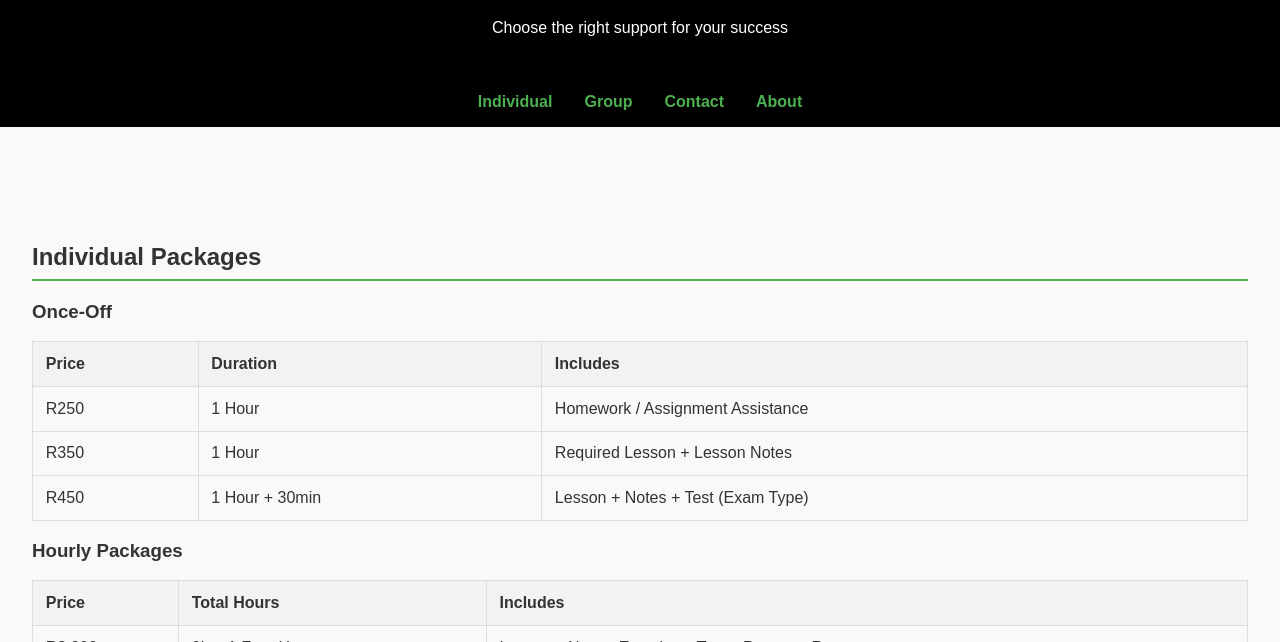
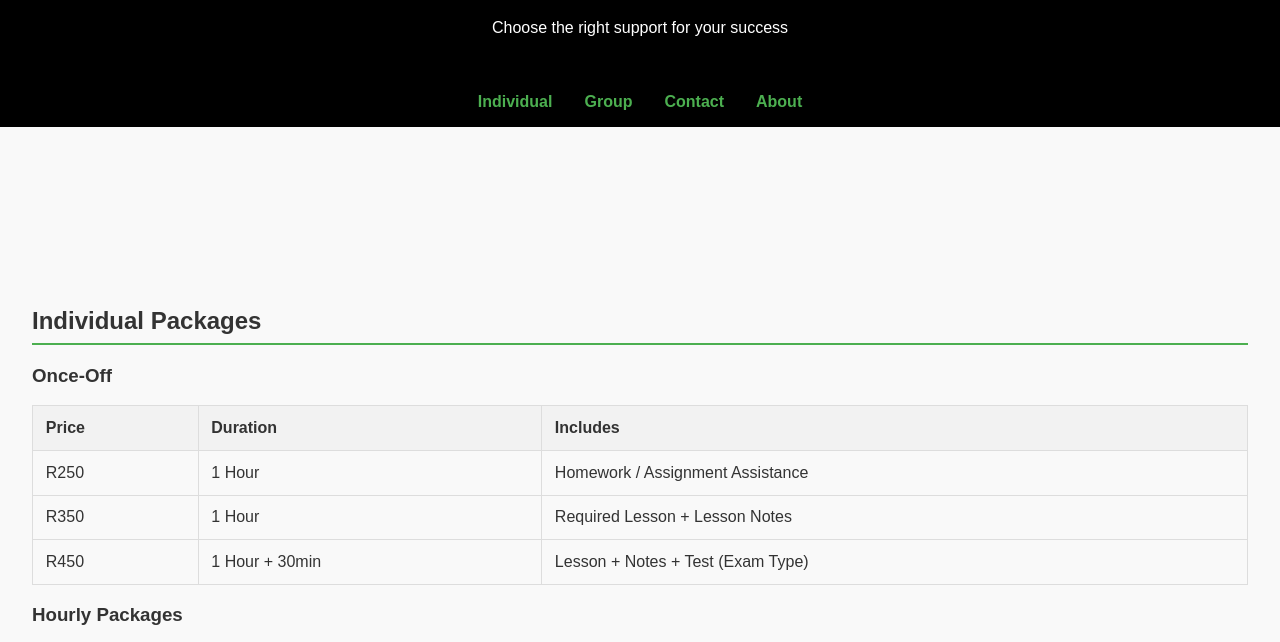
Before and after one commit to PStoppa7/lesso, a plain HTML site: page index.html in a window 1280 px wide. Shown: the part 85-727 px from the top of the page. Drawn offline with Linux system fonts and the light colour scheme.

Commit message:
Update index.html
pushed nav

```diff
--- a/index.html
+++ b/index.html
@@ -16,7 +16,7 @@
       flex-direction: column;
     }
     main {
-  margin-top: 4rem; /* Push content below nav */
+  margin-top: 8rem; /* Push content below nav */
 }
 
     header {
```
